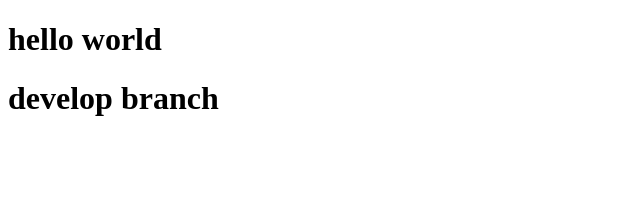
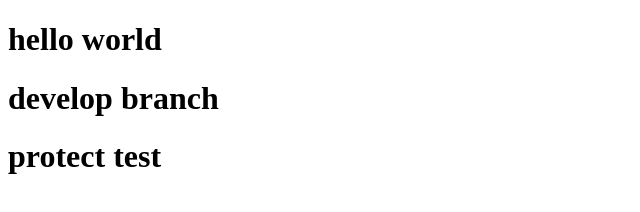
Before and after one commit to tnalsdk111/git_project_oss1, a plain HTML site: page index.html in a window 1280 px wide. Shown: the whole page, without its empty margins (0-640 px from the left). Drawn offline with Linux system fonts and the light colour scheme.

Commit message:
div 3 commit

```diff
--- a/index.html
+++ b/index.html
@@ -4,5 +4,6 @@
     <body>
         <h1>hello world</h1>
         <h1>develop branch</h1>
+        <h1>protect test</h1>
     </body>
 </html>
```
